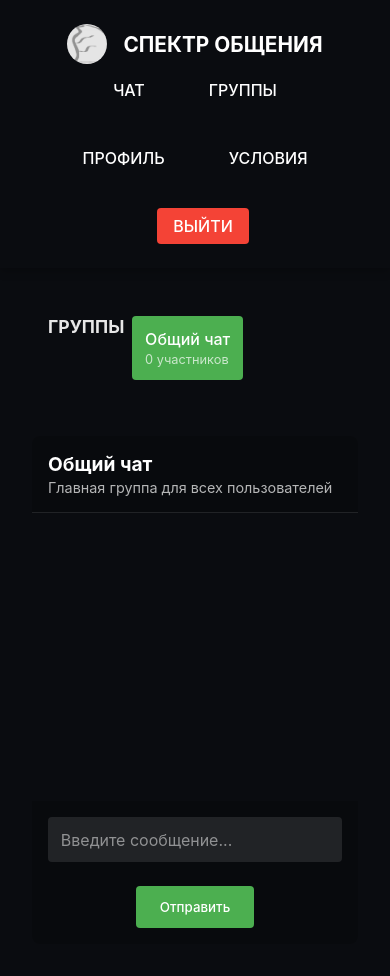
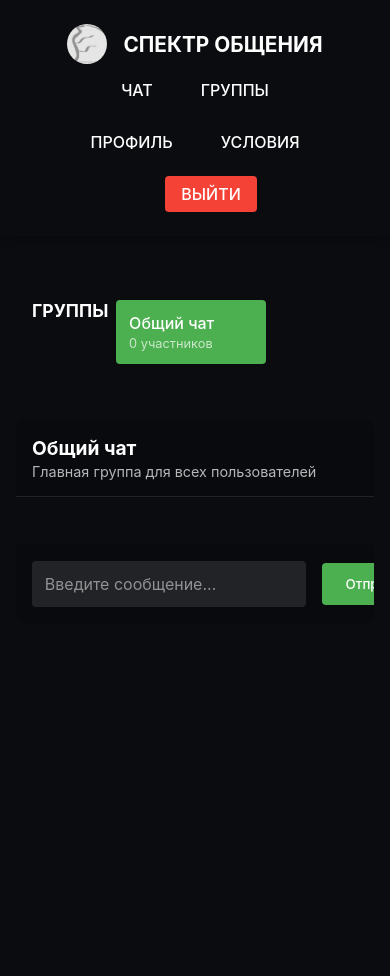
Before and after one commit to zenorvin-a11y/Spectrum-of-communication-3.0, a Flask app: page / in a window 390 px wide. After the commit the page ends 607 px from the top, so only its background shows below. Run offline with Flask 3, Linux system fonts and the light colour scheme; the visitor is signed in with stand-in values (Sample User, id 1); some libraries are stand-ins or nearby versions.

Commit message:
Update glavnaya.html

```diff
--- a/templates/glavnaya.html
+++ b/templates/glavnaya.html
@@ -14,47 +14,9 @@
         }
 
         body {
-            background-color: {{ settings.theme if settings and settings.theme == 'light' else '#0a0c10' }};
-            color: {{ settings.text_color if settings else '#e0e0e0' }};
+            background-color: #0a0c10;
+            color: #e0e0e0;
             min-height: 100vh;
-            transition: background-color 0.3s, color 0.3s;
-        }
-
-        /* Адаптация для мобильных */
-        @media (max-width: 768px) {
-            .nav-container {
-                flex-direction: column;
-                gap: 0.5rem;
-                padding: 0.5rem;
-            }
-
-            .nav-links {
-                flex-wrap: wrap;
-                justify-content: center;
-                gap: 0.8rem;
-            }
-
-            .chat-container {
-                flex-direction: column;
-                height: calc(100vh - 120px);
-            }
-
-            .groups-sidebar {
-                width: 100%;
-                max-height: 150px;
-                overflow-x: auto;
-                display: flex;
-                gap: 0.5rem;
-            }
-
-            .message-input {
-                flex-direction: column;
-            }
-
-            .message-input input {
-                width: 100%;
-                margin-bottom: 0.5rem;
-            }
         }
 
         /* Навигация */
@@ -97,15 +59,15 @@
 
         .nav-links {
             display: flex;
-            gap: 2rem;
+            gap: 1rem;
             align-items: center;
+            flex-wrap: wrap;
         }
 
         .nav-links a {
             text-decoration: none;
             color: white;
             font-weight: 500;
-            transition: opacity 0.3s;
             padding: 0.5rem 1rem;
             border-radius: 4px;
         }
@@ -118,6 +80,7 @@
             display: flex;
             align-items: center;
             gap: 1rem;
+            margin-left: 1rem;
         }
 
         .user-name {
@@ -164,7 +127,6 @@
             color: white;
             margin-bottom: 1rem;
             font-size: 1.1rem;
-            opacity: 0.9;
         }
 
         .group-item {
@@ -253,11 +215,6 @@
 
         .message-author {
             font-weight: bold;
-            color: {{ settings.text_color if settings else '#e0e0e0' }};
-        }
-
-        .message.own .message-author {
-            color: white;
         }
 
         .message-time {
@@ -317,7 +274,7 @@
             top: 20px;
             right: 20px;
             padding: 1rem;
-            background-color: {{ settings.menu_color if settings else '#1a1e24' }};
+            background-color: #1a1e24;
             color: white;
             border-left: 4px solid #4CAF50;
             border-radius: 4px;
@@ -327,27 +284,52 @@
         }
 
         @keyframes slideIn {
-            from {
-                transform: translateX(100%);
-                opacity: 0;
-            }
-            to {
-                transform: translateX(0);
-                opacity: 1;
-            }
+            from { transform: translateX(100%); opacity: 0; }
+            to { transform: translateX(0); opacity: 1; }
         }
 
-        .notification.error {
-            border-left-color: #f44336;
-        }
+        /* Адаптация для мобильных */
+        @media (max-width: 768px) {
+            .nav-container {
+                flex-direction: column;
+                gap: 0.5rem;
+                padding: 0.5rem;
+            }
 
-        .notification.info {
-            border-left-color: #2196F3;
+            .nav-links {
+                justify-content: center;
+            }
+
+            .chat-container {
+                flex-direction: column;
+                height: auto;
+                padding: 1rem;
+            }
+
+            .groups-sidebar {
+                width: 100%;
+                max-height: 200px;
+                display: flex;
+                gap: 0.5rem;
+                overflow-x: auto;
+            }
+
+            .group-item {
+                min-width: 150px;
+            }
+
+            .chat-main {
+                height: 500px;
+            }
+
+            .message {
+                max-width: 85%;
+            }
         }
     </style>
 </head>
 <body>
-    <nav class="navbar">
+    <nav class="navbar" style="background-color: {{ settings.menu_color if settings else '#1a1e24' }}">
         <div class="nav-container">
             <div class="logo">
                 <img src="/static/logo.png" alt="Logo">
@@ -397,9 +379,7 @@
             <div class="typing-indicator" id="typing"></div>
 
             <div class="message-input">
-                <input type="text" id="message-input" placeholder="Введите сообщение..."
-                       {% if settings.sound %}onkeyup="checkSound()"{% endif %}
-                       {% if settings.microphone %}onclick="enableMicrophone()"{% endif %}>
+                <input type="text" id="message-input" placeholder="Введите сообщение...">
                 <button onclick="sendMessage()">Отправить</button>
             </div>
         </div>
@@ -418,7 +398,6 @@
         let currentGroup = 'main';
         let userName = '{{ user.name if user else '' }}';
         let userEmail = '{{ user.email if user else '' }}';
-        let settings = {{ settings|tojson }};
 
         socket.on('connect', function() {
             console.log('Connected to WebSocket');
@@ -426,7 +405,7 @@
         });
 
         socket.on('new_message', function(data) {
-            if (data.email === userEmail) return; // Не показываем свои сообщения (они уже есть)
+            if (data.email === userEmail) return;
 
             const messages = document.getElementById('messages');
             const messageDiv = document.createElement('div');
@@ -441,14 +420,9 @@
             messages.appendChild(messageDiv);
             messages.scrollTop = messages.scrollHeight;
 
-            // Уведомление если не в этом чате
-            if (settings.notifications && data.group !== currentGroup) {
-                showNotification('Новое сообщение', `${data.user}: ${data.message}`);
-            }
-
-            // Звук если включён
-            if (settings.sound) {
-                playNotificationSound();
+            // Уведомление
+            if (Notification.permission === 'granted') {
+                new Notification('Новое сообщение', {body: `${data.user}: ${data.message}`});
             }
         });
 
@@ -466,15 +440,10 @@
             });
             document.getElementById(`group-${groupId}`).classList.add('active');
 
-            // Обновляем заголовок
-            const groups = {{ groups|tojson }};
-            document.getElementById('current-group-name').innerText = groups[groupId].name;
-            document.getElementById('current-group-description').innerText = groups[groupId].description;
-
             // Очищаем сообщения
             document.getElementById('messages').innerHTML = '';
 
-            // Загружаем историю (в реальном проекте с сервера)
+            // Переключаем группу
             socket.emit('join_group', {group: groupId});
         }
 
@@ -483,7 +452,7 @@
             const message = input.value.trim();
 
             if (message) {
-                // Добавляем своё сообщение сразу
+                // Добавляем своё сообщение
                 const messages = document.getElementById('messages');
                 const messageDiv = document.createElement('div');
                 messageDiv.className = 'message own';
@@ -512,52 +481,12 @@
         document.getElementById('message-input').addEventListener('input', function() {
             socket.emit('typing', {group: currentGroup});
             clearTimeout(typingTimeout);
-            typingTimeout = setTimeout(() => {
-                // Таймаут для прекращения индикации печатания
-            }, 2000);
+            typingTimeout = setTimeout(() => {}, 2000);
         });
 
-        // Уведомления
-        function showNotification(title, message) {
-            if (Notification.permission === 'granted') {
-                new Notification(title, {body: message});
-            } else if (Notification.permission !== 'denied') {
-                Notification.requestPermission();
-            }
-
-            // Показываем внутреннее уведомление
-            const notif = document.createElement('div');
-            notif.className = 'notification';
-            notif.innerHTML = `<strong>${title}</strong><br>${message}`;
-            document.body.appendChild(notif);
-            setTimeout(() => notif.remove(), 5000);
-        }
-
-        // Звук
-        function playNotificationSound() {
-            const audio = new Audio('/static/notification.mp3');
-            audio.play().catch(e => console.log('Audio play failed:', e));
-        }
-
-        // Микрофон (заглушка)
-        function enableMicrophone() {
-            if (settings.microphone) {
-                alert('Функция микрофона будет доступна в следующем обновлении');
-            }
-        }
-
-        // Проверка звука
-        function checkSound() {
-            if (settings.sound) {
-                // Звук клавиш
-            }
-        }
-
         // Запрос разрешения на уведомления
-        if (settings.notifications) {
-            if (Notification.permission !== 'granted' && Notification.permission !== 'denied') {
-                Notification.requestPermission();
-            }
+        if (Notification.permission !== 'granted' && Notification.permission !== 'denied') {
+            Notification.requestPermission();
         }
 
         // Enter для отправки
```
